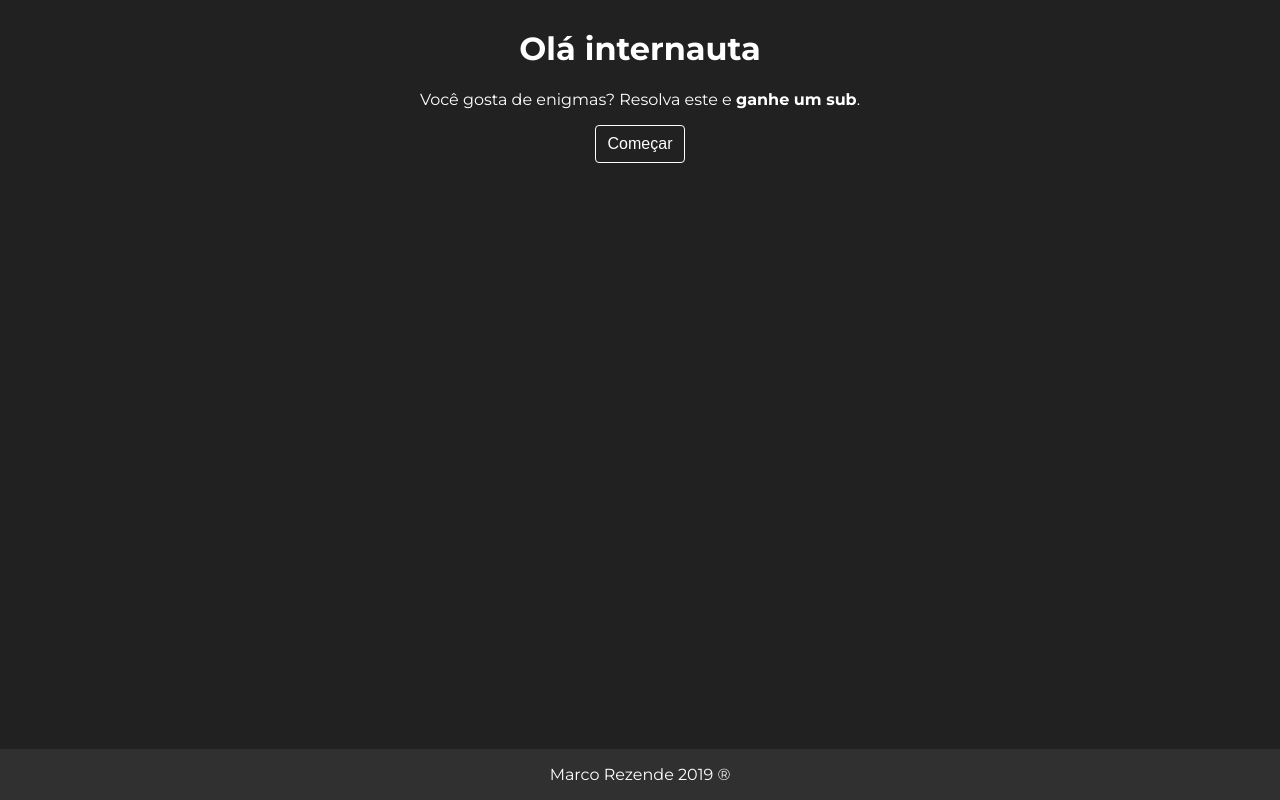
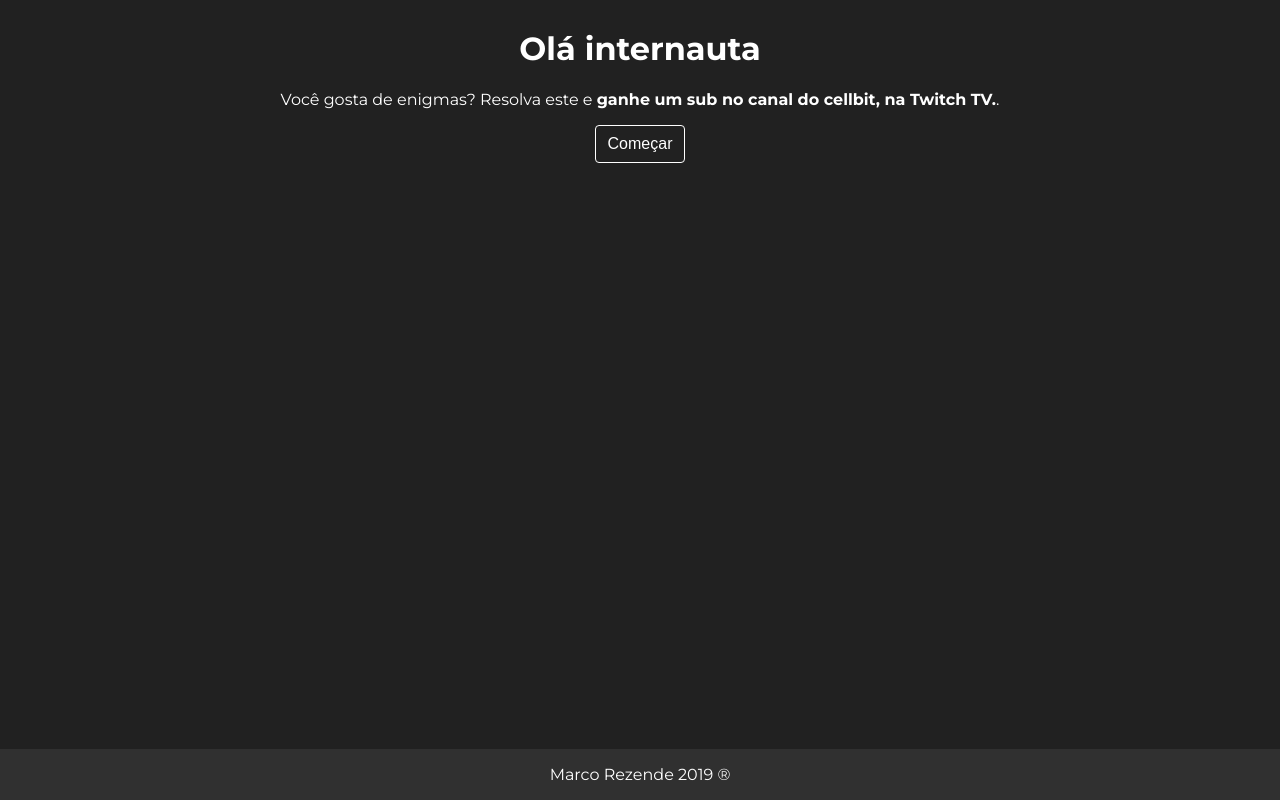
Before and after one commit to MarcoRezende/5Head-v1, a plain HTML site: page index.html in a window 1280 px wide. Drawn offline with Linux system fonts and the light colour scheme.

Commit message:
boas vindas mensagem

```diff
--- a/index.html
+++ b/index.html
@@ -12,7 +12,7 @@
 		<main class="main">
 			<div>
 				<h1>Olá internauta</h1>
-				<p>Você gosta de enigmas? Resolva este e <strong>ganhe um sub</strong>.</p>
+				<p>Você gosta de enigmas? Resolva este e <strong>ganhe um sub no canal do cellbit, na <strong>Twitch TV.</strong></strong>.</p>
 			</div>
 			<div>
 				<button id="start">Começar</button>
```
